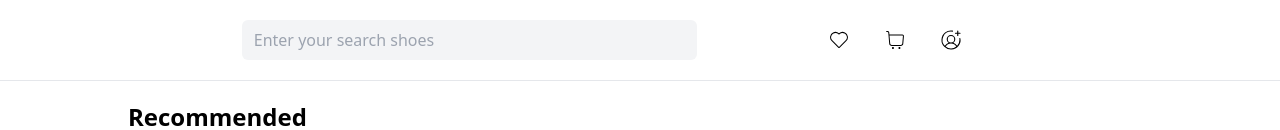
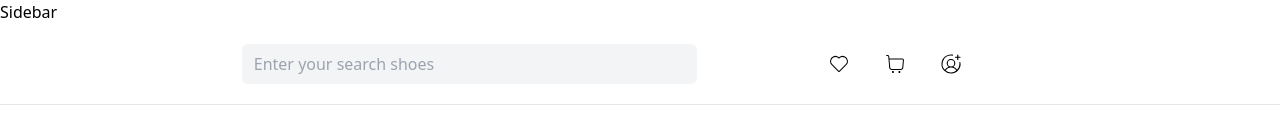
Before and after one commit to rkzahidhassandipu/E-Commerce-Search-and-Filtering-, a React (Create React App) app: page / in a window 1280 px wide. Shown: the top 130 px of the page. Built offline with nearby package versions, Linux system fonts and the light colour scheme.

Commit message:
sidebar section start

```diff
--- a/src/App.js
+++ b/src/App.js
@@ -3,10 +3,13 @@ import './App.css';
 import Navbar from './components/Navbar';
 import Products from './Product/Products';
 import Recommended from './Recommended/Recommended';
+import Category from './Sidebar/Category/Category';
+import Sidebar from './Sidebar/Sidebar';
 
 function App() {
   return (
     <>
+      <Sidebar />
       <Navbar />
       <Recommended />
       <Products />
--- /dev/null
+++ b/src/Sidebar/Sidebar.jsx
@@ -0,0 +1,9 @@
+import React from 'react'
+
+const Sidebar = () => {
+  return (
+    <div>Sidebar</div>
+  )
+}
+
+export default Sidebar
```
